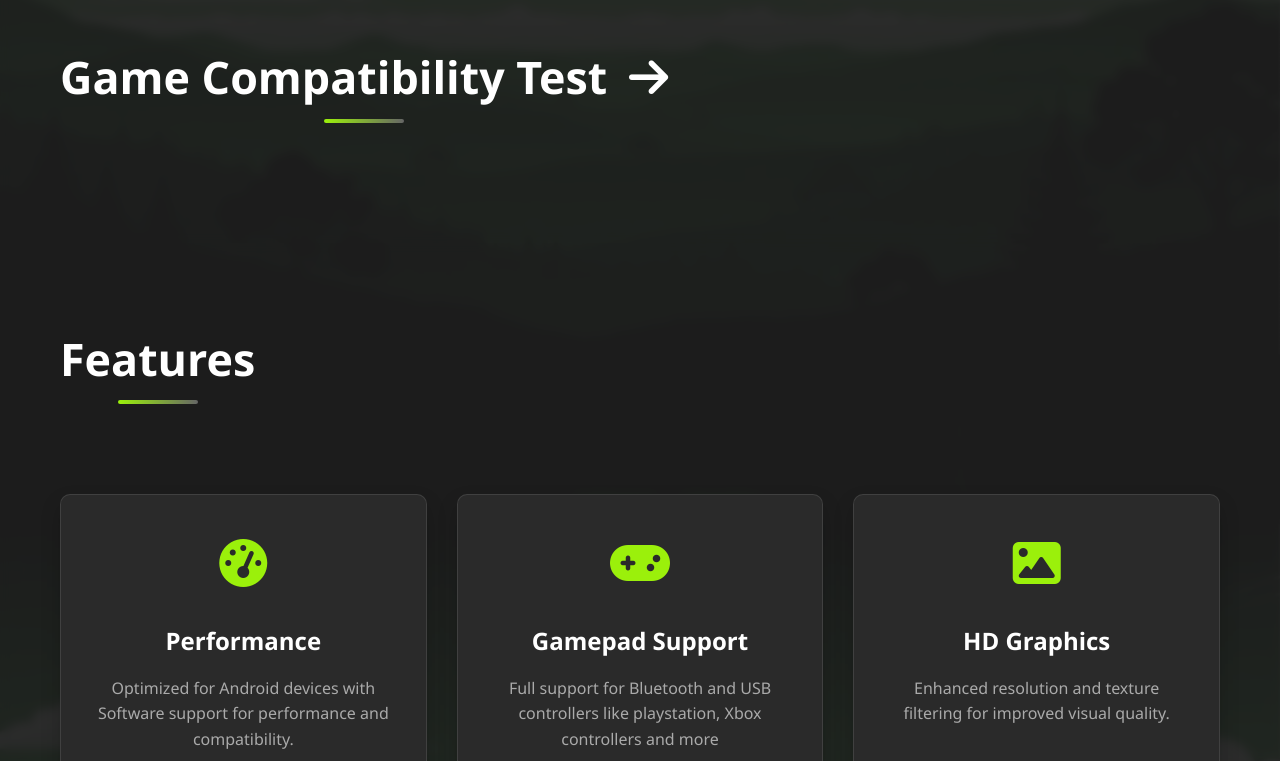
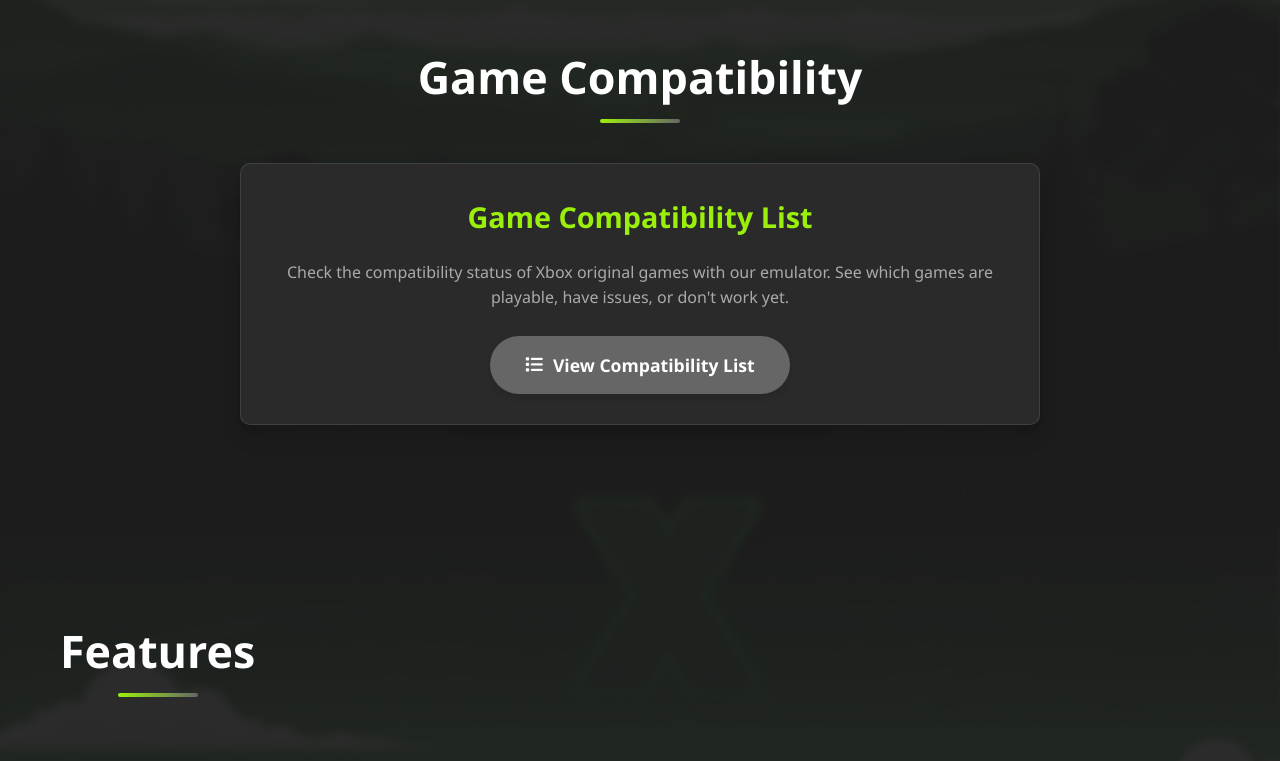
Before and after one commit to dev-Ali2008/Xanite.io, a plain HTML site: page index.html in a window 1280 px wide. Shown: the part 1356-2117 px from the top of the page. Drawn offline with Linux system fonts and the light colour scheme.

Commit message:
Update index.html

```diff
--- a/index.html
+++ b/index.html
@@ -402,6 +402,32 @@
             color: #e81123;
         }
 
+        /* Compatibility Section */
+.compatibility {
+    padding: 80px 0;
+    text-align: center;
+    background-color: rgba(30, 30, 30, 0.8);
+    backdrop-filter: blur(5px);
+}
+
+.download-container {
+    display: flex;
+    flex-direction: column;
+    align-items: center;
+}
+
+.github-releases {
+    background-color: var(--card-bg);
+    border-radius: 10px;
+    padding: 30px;
+    width: 100%;
+    max-width: 800px;
+    box-shadow: 0 10px 20px rgba(0, 0, 0, 0.2);
+    transition: transform 0.3s;
+    margin-bottom: 30px;
+    border: 1px solid rgba(255, 255, 255, 0.1);
+}
+
         /* Features Section */
         .features {
             padding: 80px 0;
@@ -686,16 +712,20 @@
         </div>
     </section>
 
-    <section id="compatibility" class="compatibility">
+<section id="compatibility" class="compatibility">
     <div class="container">
-        <h2 class="section-title fade-in">
-            <a href="compatibility.html" style="color: inherit; text-decoration: none;">
-                Game Compatibility Test
-                <i class="fas fa-arrow-right" style="margin-left: 10px;"></i>
-            </a>
-        </h2>
+        <h2 class="section-title fade-in">Game Compatibility</h2>
+        <div class="download-container fade-in delay-1">
+            <div class="github-releases">
+                <h3>Game Compatibility List</h3>
+                <p>Check the compatibility status of Xbox original games with our emulator. See which games are playable, have issues, or don't work yet.</p>
+                <a href="compatibility.html" class="btn">
+                    <i class="fas fa-list"></i> View Compatibility List
+                </a>
+            </div>
+        </div>
     </div>
-    </section>
+</section>
 
     <section id="features" class="features">
         <div class="container">
```
